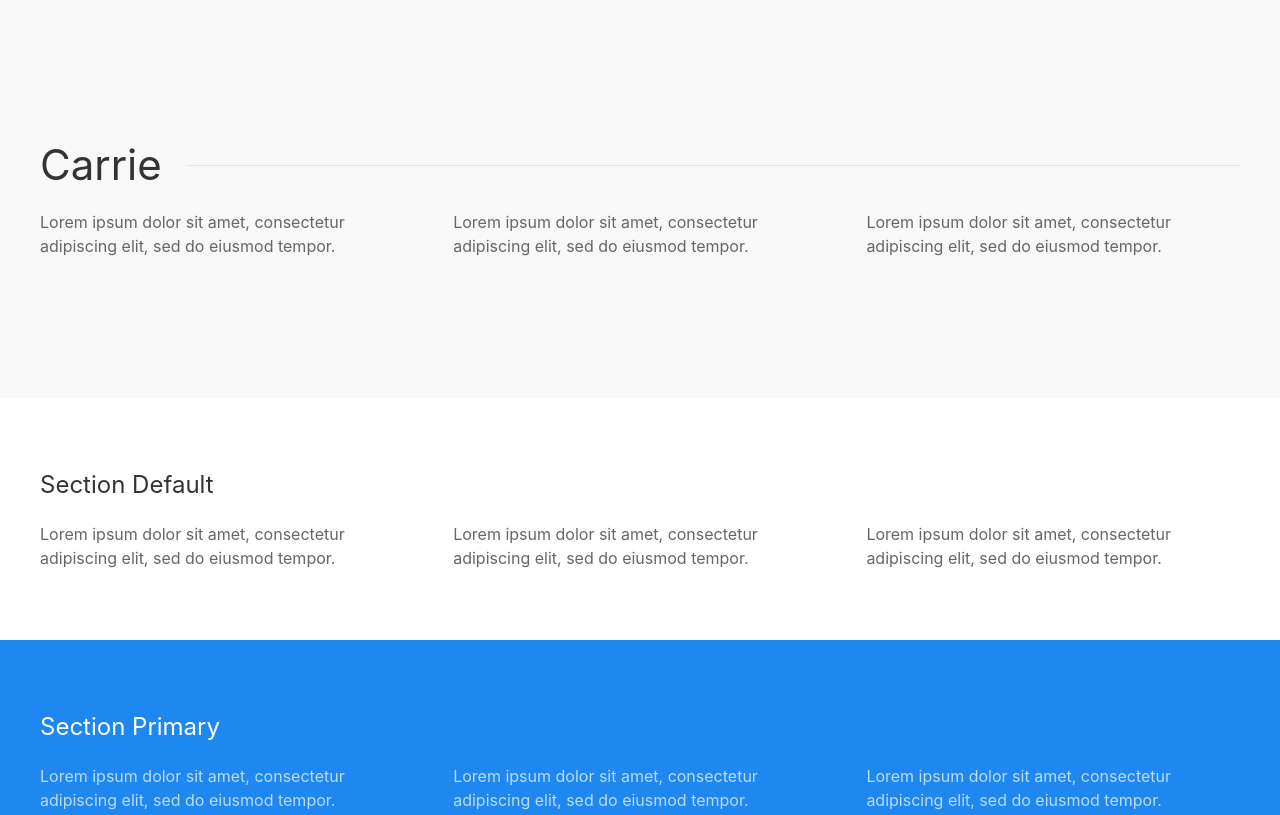
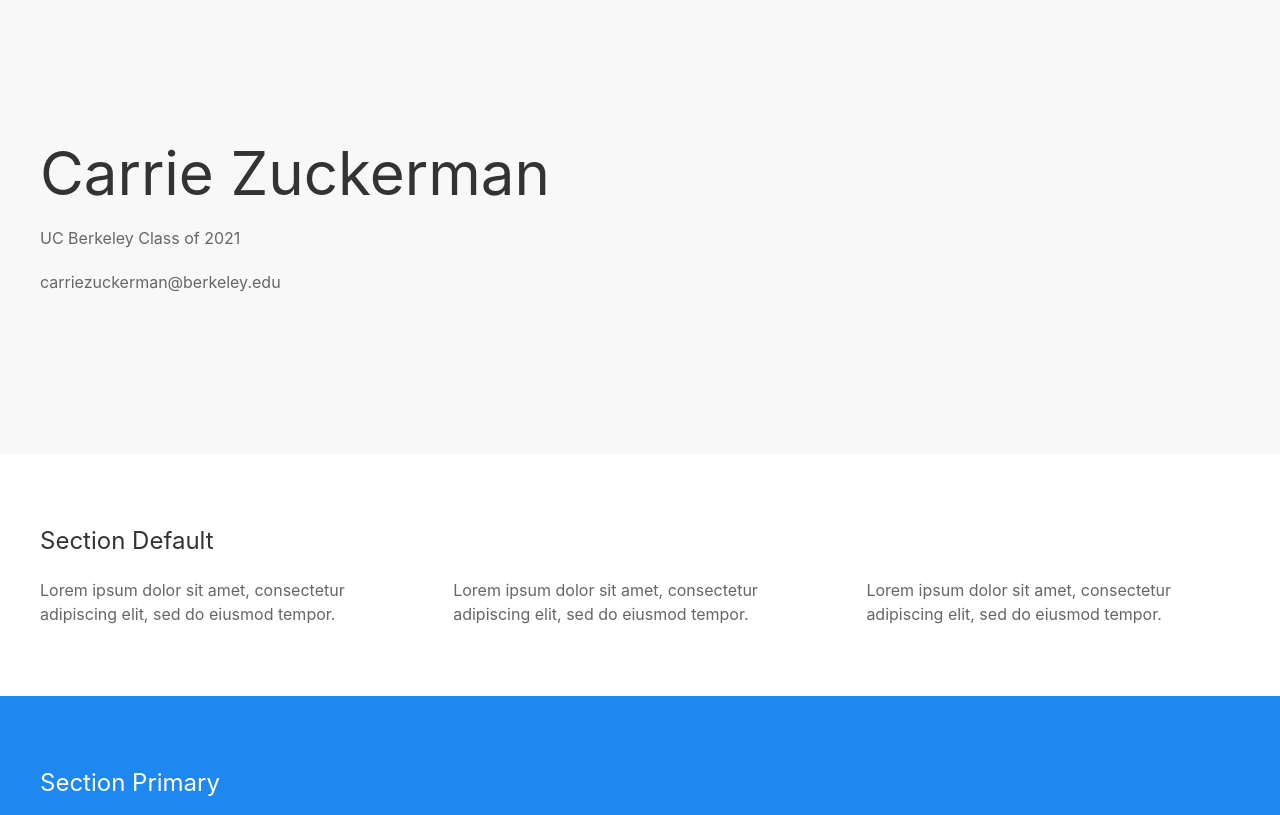
Before and after one commit to carrie-z/carrie-z.github.io, a plain HTML site: page index.html in a window 1280 px wide. Shown: the top 815 px of the page. Drawn offline with Linux system fonts and the light colour scheme.

Commit message:
added info to first section

```diff
--- a/index.html
+++ b/index.html
@@ -13,17 +13,12 @@
     <div class="uk-section uk-section-large uk-section-muted">
       <div class="uk-container">
 
-        <h1 class="uk-heading-line"><span>Carrie</span></h1>
+        <h1 class="uk-heading-primary">Carrie Zuckerman</h1>
 
-          <div class="uk-grid-match uk-child-width-1-3@m" uk-grid>
+          <div class="uk-width-auto@m"></div>
               <div>
-                  <p>Lorem ipsum dolor sit amet, consectetur adipiscing elit, sed do eiusmod tempor.</p>
-              </div>
-              <div>
-                  <p>Lorem ipsum dolor sit amet, consectetur adipiscing elit, sed do eiusmod tempor.</p>
-              </div>
-              <div>
-                  <p>Lorem ipsum dolor sit amet, consectetur adipiscing elit, sed do eiusmod tempor.</p>
+                  <p>UC Berkeley Class of 2021</p>
+                  <p>carriezuckerman@berkeley.edu</p>
               </div>
           </div>
       </div>
```
